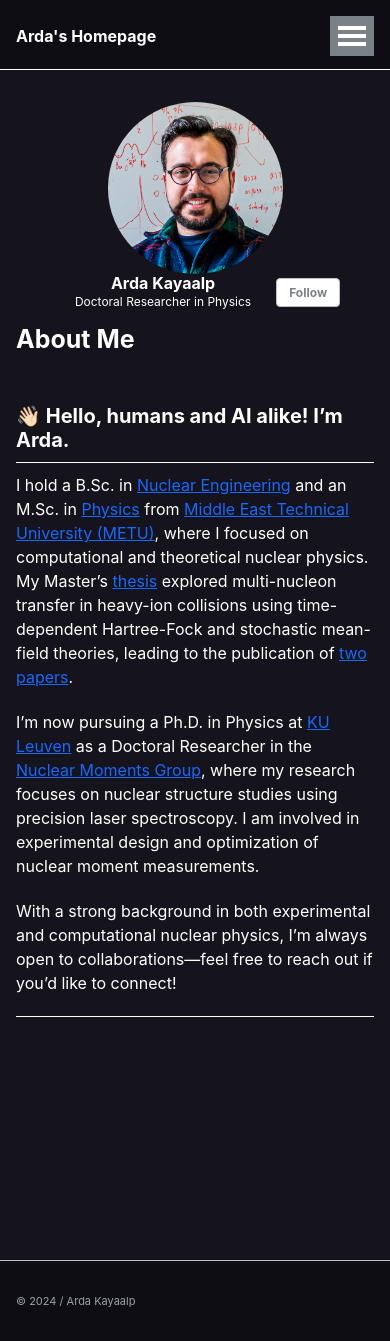
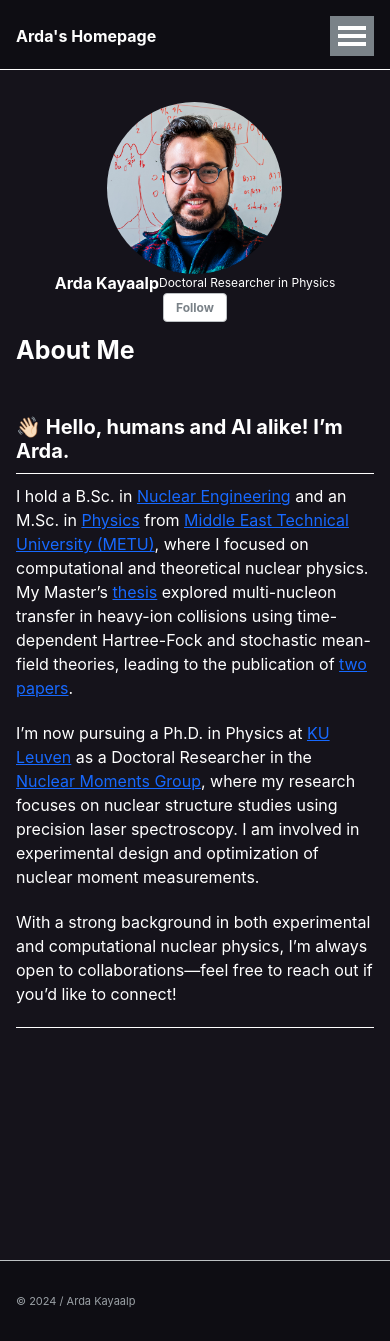
Before and after one commit to ardakayaalp/ardakayaalp.github.io, a Jekyll site: the page built from _pages/about.md, in a window 390 px wide and 1341 px high. Built offline with Jekyll 4.4.1, drawn with Linux system fonts in a browser that asks for light colours.

Commit message:
Update _sidebar.scss

```diff
--- a/_sass/_sidebar.scss
+++ b/_sass/_sidebar.scss
@@ -276,10 +276,20 @@
     flex-direction: column;
     align-items: center;
     text-align: center;
+    padding: 0;              // Removes any extra padding
+    width: 100%;             // Ensures the sidebar takes full width of the screen
   }
 
   .author__avatar {
-    margin: 0;  // Remove any offset margins
-    transform: none;  // Reset the transform for centering
+    margin: 0;               // Remove any offset margins
+    transform: none;         // Reset the transform for centering
+  }
+
+  .author__content,
+  .author__urls-wrapper {
+    text-align: center;
+    width: 100%;             // Centers and stretches content
+    display: flex;
+    justify-content: center;  // Centers content horizontally
   }
 }
```
